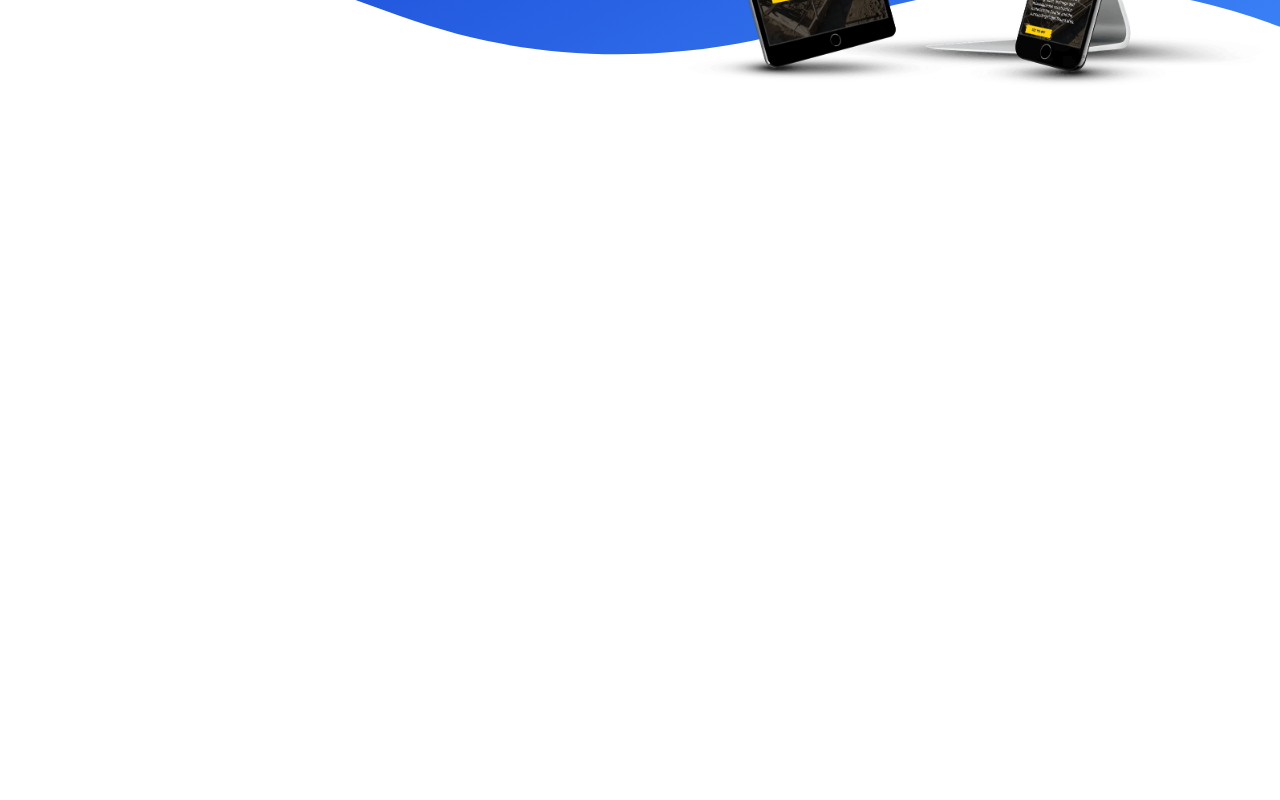
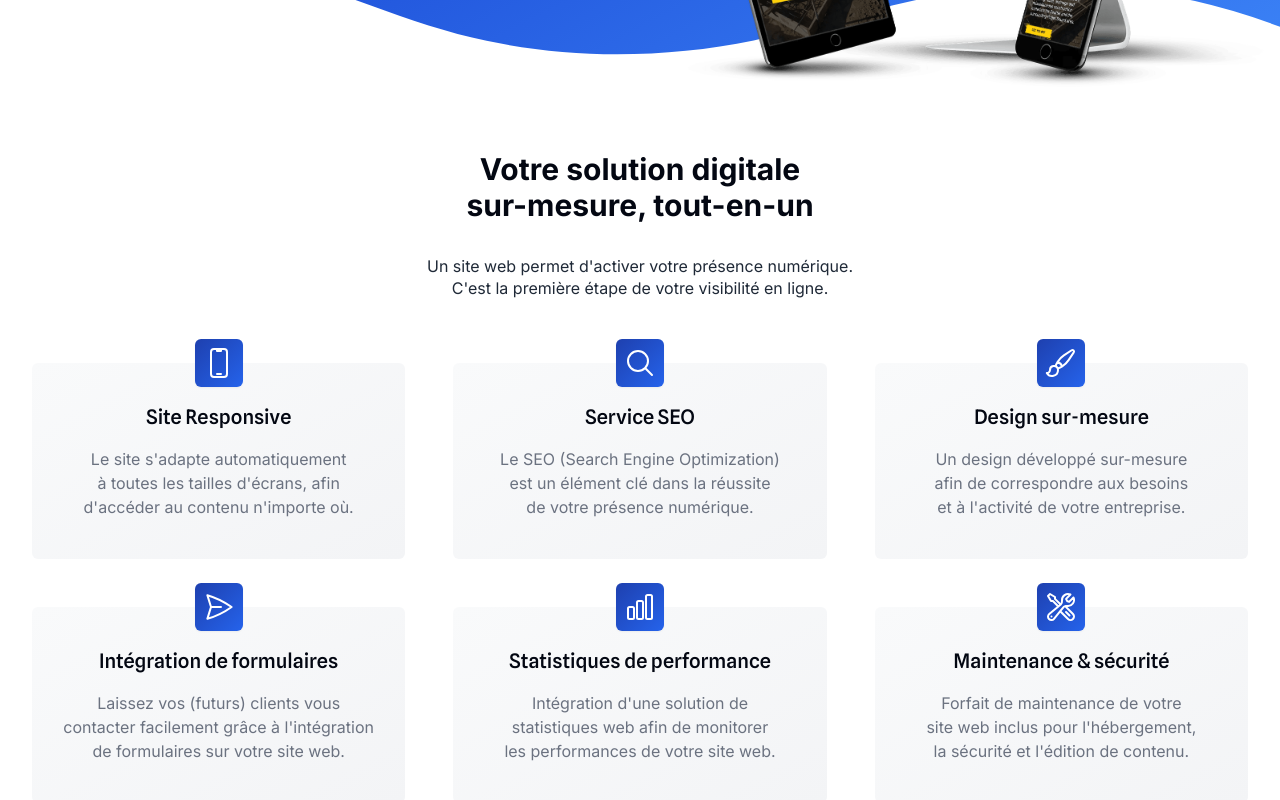
Before and after one commit to TotomInc/tcaweb, a Next.js app: page / in a window 1280 px wide. Shown: the part 626-1426 px from the top of the page. Before the commit the page ends 800 px from the top, so only its background shows below. Built offline with nearby package versions, Linux system fonts and the light colour scheme.

Commit message:
feat(Features): add features component on homepage

```diff
--- a/app/page.tsx
+++ b/app/page.tsx
@@ -1,5 +1,63 @@
+import {
+  DevicePhoneMobileIcon,
+  MagnifyingGlassIcon,
+  PaintBrushIcon,
+  PaperAirplaneIcon,
+  ChartBarIcon,
+  WrenchScrewdriverIcon,
+} from "@heroicons/react/24/outline";
+
 import { Hero } from "../components/sections/Hero";
+import { Features } from "../components/sections/Features";
 
 export default function Home() {
-  return <Hero />;
+  return (
+    <>
+      <Hero />
+
+      <Features
+        className="mt-24 pb-24"
+        title="Votre solution digitale sur-mesure, tout-en-un"
+        description="Un site web permet d'activer votre présence numérique. C'est la première étape de votre visibilité en ligne."
+        features={[
+          {
+            title: "Site Responsive",
+            description:
+              "Le site s'adapte automatiquement à toutes les tailles d'écrans, afin d'accéder au contenu n'importe où.",
+            icon: DevicePhoneMobileIcon,
+          },
+          {
+            title: "Service SEO",
+            description:
+              "Le SEO (Search Engine Optimization) est un élément clé dans la réussite de votre présence numérique.",
+            icon: MagnifyingGlassIcon,
+          },
+          {
+            title: "Design sur-mesure",
+            description:
+              "Un design développé sur-mesure afin de correspondre aux besoins et à l'activité de votre entreprise.",
+            icon: PaintBrushIcon,
+          },
+          {
+            title: "Intégration de formulaires",
+            description:
+              "Laissez vos (futurs) clients vous contacter facilement grâce à l'intégration de formulaires sur votre site web.",
+            icon: PaperAirplaneIcon,
+          },
+          {
+            title: "Statistiques de performance",
+            description:
+              "Intégration d'une solution de statistiques web afin de monitorer les performances de votre site web.",
+            icon: ChartBarIcon,
+          },
+          {
+            title: "Maintenance & sécurité",
+            description:
+              "Forfait de maintenance de votre site web inclus pour l'hébergement, la sécurité et l'édition de contenu.",
+            icon: WrenchScrewdriverIcon,
+          },
+        ]}
+      />
+    </>
+  );
 }
--- /dev/null
+++ b/components/sections/Features.tsx
@@ -0,0 +1,55 @@
+import Balancer from "react-wrap-balancer";
+import cx from "classnames";
+
+export type FeaturesProps = {
+  className?: string;
+  title: string;
+  description: string;
+  features: {
+    title: string;
+    description: string;
+    icon: React.ElementType;
+  }[];
+};
+
+export function Features({
+  className,
+  title,
+  description,
+  features,
+}: FeaturesProps) {
+  return (
+    <section className={cx("relative w-full", className)}>
+      <div className="mx-auto max-w-7xl px-8">
+        <h2 className="mx-auto max-w-lg text-center text-3xl font-bold text-gray-950">
+          <Balancer>{title}</Balancer>
+        </h2>
+
+        <p className="mx-auto mt-8 max-w-lg text-center text-base leading-snug text-gray-800">
+          <Balancer>{description}</Balancer>
+        </p>
+
+        <dl className="mt-16 grid grid-cols-1 gap-y-12 md:grid-cols-2 md:gap-x-12 lg:grid-cols-3">
+          {features.map((feature) => (
+            <div
+              key={feature.title}
+              className="relative w-full rounded-md bg-gradient-to-br from-gray-50 to-gray-100 px-6 py-10"
+            >
+              <div className="absolute left-0 right-0 top-0 mx-auto -mt-6 flex h-12 w-12 items-center justify-center rounded-md bg-gradient-to-br from-blue-800 to-blue-600 shadow-sm">
+                <feature.icon className="block h-auto w-8 text-white" />
+              </div>
+
+              <dt className="text-center font-spline text-xl font-medium text-gray-950">
+                {feature.title}
+              </dt>
+
+              <dd className="mt-4 text-center text-base text-gray-500">
+                <Balancer>{feature.description}</Balancer>
+              </dd>
+            </div>
+          ))}
+        </dl>
+      </div>
+    </section>
+  );
+}
```
